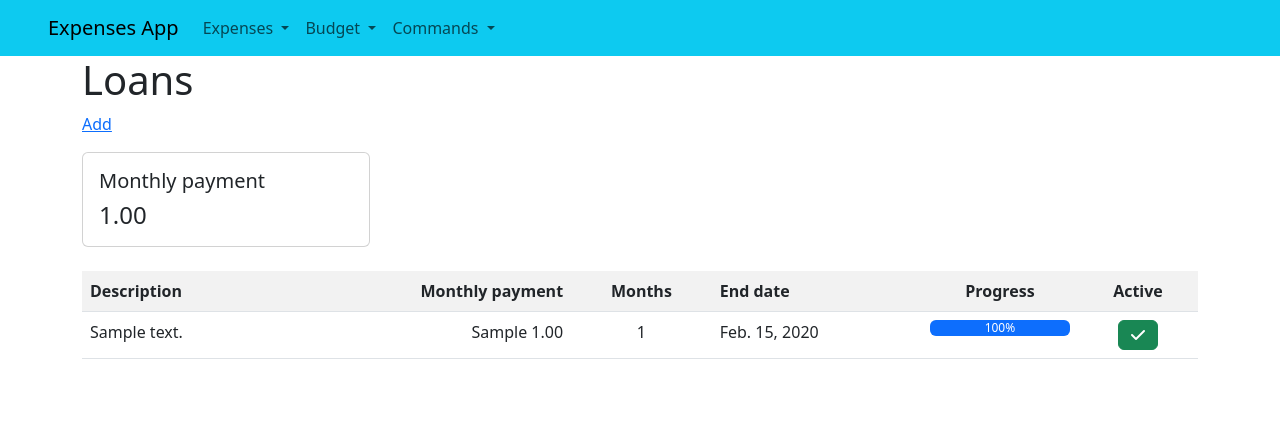
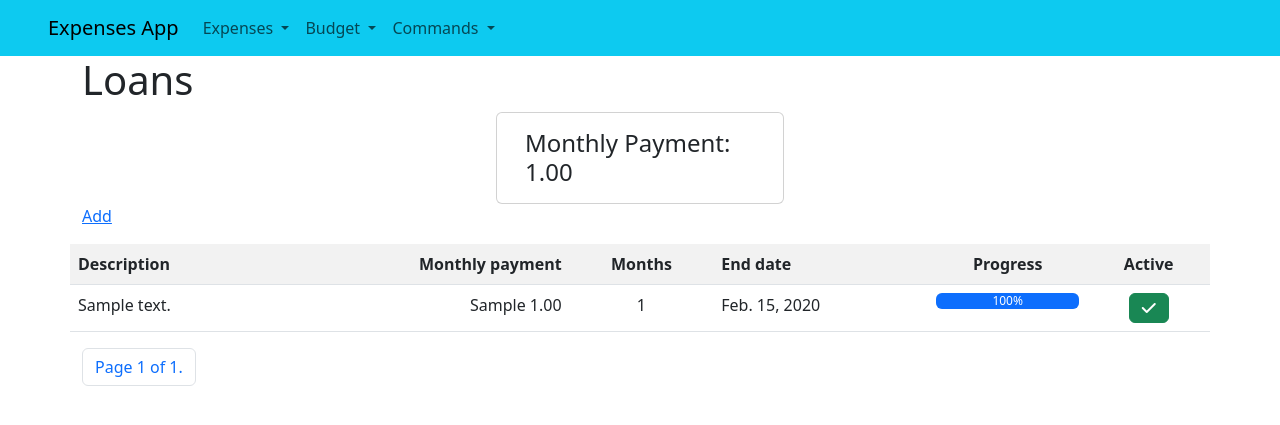
Before and after one commit to senquevila/expenses_site, a Django app: page /expenses/loans/ in a window 1280 px wide. Shown: the top 425 px of the page. Run offline with Django 4.2, Linux system fonts and the light colour scheme; tables that the repository leaves empty hold one stand-in row (values such as "Sample post"); some libraries are stand-ins or nearby versions.

Commit message:
add pagination / change total card

```diff
--- a/expenses/models.py
+++ b/expenses/models.py
@@ -282,6 +282,14 @@
         months_elapsed = (timezone.now().date() - start_date).days
         return min(round(months_elapsed * 100.0 / total_months), 100)
 
+    @property
+    def get_local_monthly_payment(self):
+        currency_convert = CurrencyConvert.objects.filter(
+            currency=self.currency,
+        ).order_by("-date").only("exchange").first()
+        exchange = currency_convert.exchange if currency_convert else Decimal(1)
+        return self.monthly_payment * exchange
+
 
 class Subscription(models.Model):
     MOVIES = "MOVIES"
@@ -310,3 +318,11 @@
 
     def __str__(self) -> str:
         return f"{self.name} - {self.subscription_type}"
+
+    @property
+    def get_local_monthly_payment(self):
+        currency_convert = CurrencyConvert.objects.filter(
+            currency=self.currency,
+        ).order_by("-date").only("exchange").first()
+        exchange = currency_convert.exchange if currency_convert else Decimal(1)
+        return self.monthly_payment * exchange
--- a/expenses/views/transactions.py
+++ b/expenses/views/transactions.py
@@ -1,3 +1,6 @@
+from decimal import Decimal
+
+from django.conf import settings
 from django.core.paginator import Paginator, EmptyPage, PageNotAnInteger
 from django.db.models import Q, Sum
 from django.db.models.query import QuerySet
@@ -64,7 +67,7 @@
     model = Transaction
     template_name = "expenses/transaction_list.html"
     context_object_name = "expenses"
-    paginate_by = 12
+    paginate_by = int(settings.DEFAULT_PAGINATION)
 
     def get_queryset(self) -> QuerySet:
         queryset = Transaction.objects.all().order_by("-payment_date")
@@ -130,16 +133,32 @@
     model = Loan
     template_name = "loans/loan_list.html"
     context_object_name = "loans"
-    ordering = ["-is_active", "-monthly_payment"]
+    ordering = ["months", "start_date",]
+    paginate_by = int(settings.DEFAULT_PAGINATION)
 
     def get_queryset(self):
         return super().get_queryset().filter(is_active=True)
 
     def get_context_data(self, **kwargs):
+        paginator = Paginator(self.get_queryset(), self.paginate_by)
+        page = self.request.GET.get("page")
+
+        total_loans = 0
+        loans = Loan.objects.filter(is_active=True)
+        for loan in loans:
+            total_loans += loan.get_local_monthly_payment
+
         ctx = super().get_context_data(**kwargs)
-        ctx["total"] = Loan.objects.filter(is_active=True).aggregate(
-            Sum("monthly_payment")
-        )["monthly_payment__sum"]
+        ctx["total"] = total_loans
+
+        try:
+            loans = paginator.page(page)
+        except PageNotAnInteger:
+            loans = paginator.page(1)
+        except EmptyPage:
+            loans = paginator.page(paginator.num_pages)
+
+        ctx["loans"] = loans
         return ctx
 
 
@@ -153,10 +172,13 @@
         return super().get_queryset().filter(is_active=True)
 
     def get_context_data(self, **kwargs):
+        total_subscription = Decimal(0)
+        subscriptions = Subscription.objects.filter(is_active=True)
+        for subscription in subscriptions:
+            total_subscription += subscription.get_local_monthly_payment
+
         ctx = super().get_context_data(**kwargs)
-        ctx["total"] = Subscription.objects.filter(is_active=True).aggregate(
-            Sum("monthly_payment")
-        )["monthly_payment__sum"]
+        ctx["total"] = total_subscription
         return ctx
 
 
--- a/expenses_site/settings.py
+++ b/expenses_site/settings.py
@@ -149,6 +149,7 @@
 DEFAULT_ACCOUNT = "Gasto"
 DEFAULT_DATE_FORMAT = "%d/%m/%y"
 CURRENCY_CONVERT_DAYS_RANGE = 90
+DEFAULT_PAGINATION = 10
 
 INTERNAL_IPS = [
     "127.0.0.1",
--- a/templates/expenses/loan_list.html
+++ b/templates/expenses/loan_list.html
@@ -6,16 +6,14 @@
 {%endblock %}
 
 {% block content %}
-<div>
 <h1>Loans</h1>
-  <p><a href="{% url 'loan-add' %}">Add</a></p>
 <div class="card" style="width: 18rem;">
   <div class="card-body">
-        <h5 class="card-title">Monthly payment</h5>
-        <h4 class="card-text">{{ total|floatformat:"2"|intcomma }}</h4>
+    <h4 class="card-text">Monthly Payment: {{ total|floatformat:"2"|intcomma }}</h4>
   </div>
 </div>
 <br>
+<p><a href="{% url 'loan-add' %}">Add</a></p>
 <table class="table table-striped">
   <tr>
       <th>Description</th>
@@ -45,5 +43,31 @@
       </td>
     </tr>
   {% endfor %}
-</div>
+</table>
+<!--paginator-->
+<nav aria-label="Page navigation loan">
+  <ul class="pagination">
+      {% if loans.has_previous %}
+      <li class="page-item">
+          <a class="page-link" href="?{% query_transform page=1 %}">&laquo; first</a>
+      </li>
+      <li class="page-item">
+          <a class="page-link" href="?{% query_transform page=loans.previous_page_number %}">Previous</a>
+      </li>
+      {% endif %}
+      <li class="page-item">
+          <span class="current page-link">
+              Page {{ loans.number }} of {{ loans.paginator.num_pages }}.
+          </span>
+      </li>
+      {% if loans.has_next %}
+      <li class="page-item">
+          <a class="page-link" href="?{% query_transform page=loans.next_page_number %}">Next</a>
+      </li>
+      <li class="page-item">
+          <a class="page-link" href="?{% query_transform page=loans.paginator.num_pages %}">last &raquo;</a>
+      </li>
+      {% endif %}
+  </ul>
+</nav>
 {% endblock %}
--- a/templates/expenses/subscription_list.html
+++ b/templates/expenses/subscription_list.html
@@ -7,14 +7,13 @@
 {% block content %}
 <div class="col-md-8">
   <h1>Subscriptions</h1>
-  <p><a href="{% url 'subscription-add' %}">Add</a></p>
   <div class="card" style="width: 18rem">
     <div class="card-body">
-      <h5 class="card-title">Total</h5>
-      <h4 class="card-text">{{ total|floatformat:"2"|intcomma }}</h4>
+      <h4 class="card-text">Total: {{ total|floatformat:"2"|intcomma }}</h4>
     </div>
   </div>
   <br />
+  <p><a href="{% url 'subscription-add' %}">Add</a></p>
   <table class="table table-striped">
     <tr>
       <th>Name</th>
--- a/templates/expenses/transaction_group.html
+++ b/templates/expenses/transaction_group.html
@@ -11,8 +11,8 @@
     <div class="card" style="width: 18rem;">
         <div class="card-body">
             <h2 class="card-title">{{ period }}</h2>
-            <h4 class="card-text">{{ total|floatformat:"2"|intcomma }}</h4>
-            <p class="card-text">{{ last_trx }}</p>
+            <h4 class="card-text">Total: {{ total|floatformat:"2"|intcomma }}</h4>
+            <p class="card-text">Last date: {{ last_trx }}</p>
         </div>
     </div>
     <table class="table table-striped" style="margin-top: 10px;">
```
Lines whose indentation alone changed are shown as unchanged.
